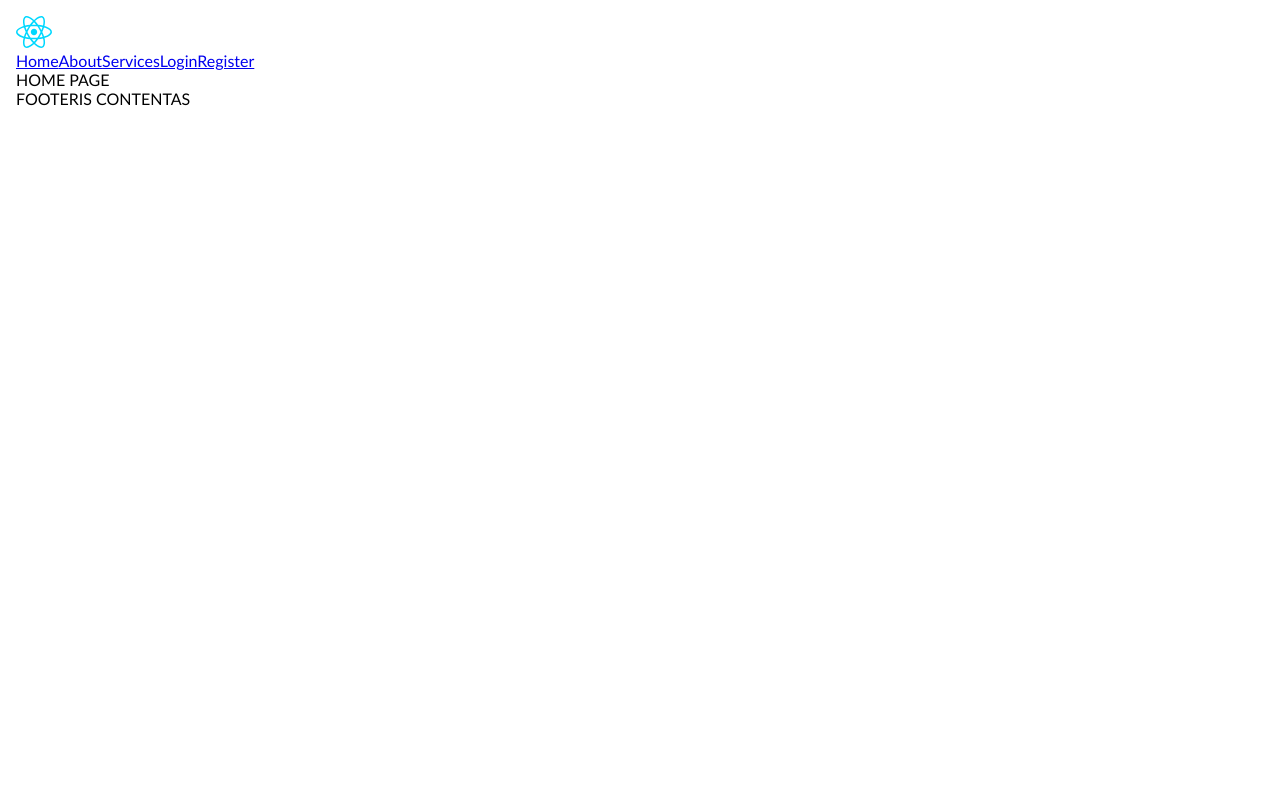
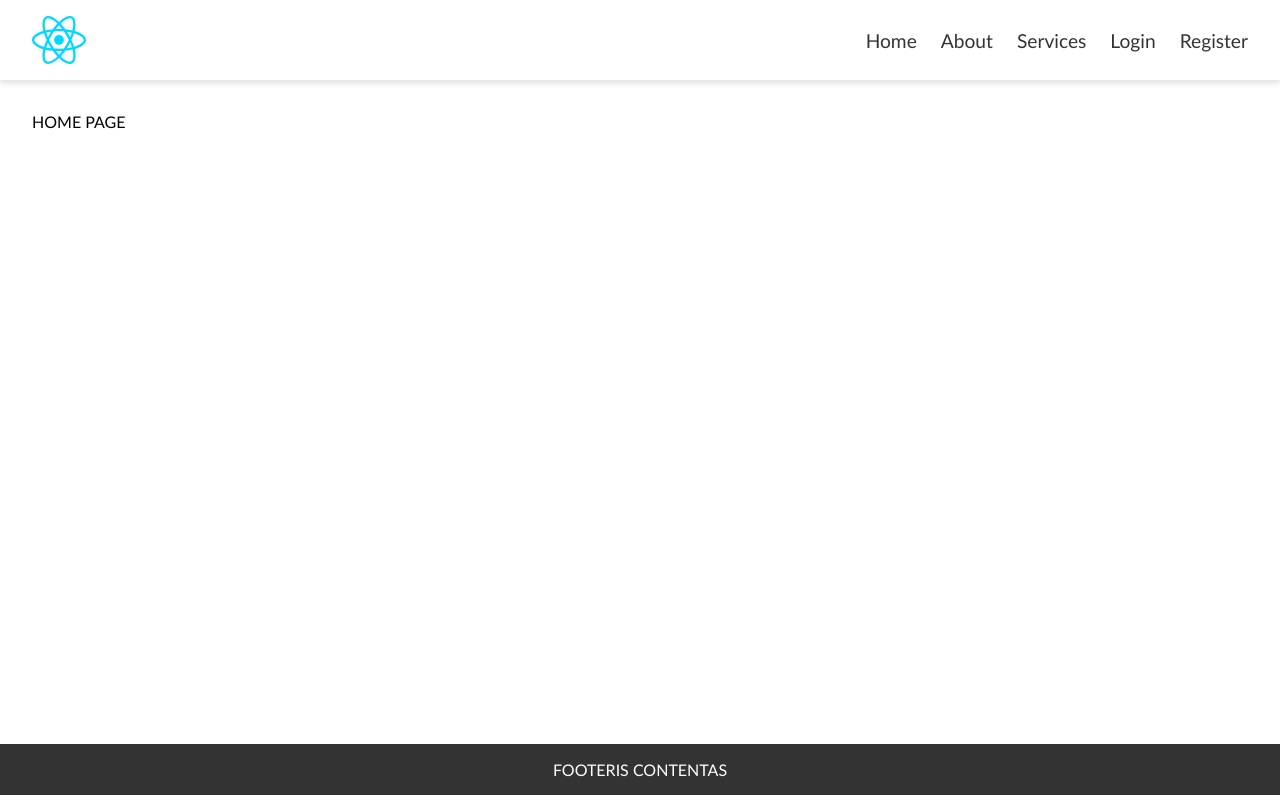
Before and after one commit to KetleriusLinas/55-grupe-react, a React (Vite) app: page / in a window 1280 px wide. Built offline with nearby package versions, Linux system fonts and the light colour scheme.

Commit message:
css done

```diff
--- a/src/index.css
+++ b/src/index.css
@@ -6,7 +6,6 @@ body * {
 }
 
 body {
-  padding: 1rem;
   font-family: 'Gill Sans', 'Gill Sans MT', Calibri, 'Trebuchet MS', sans-serif;
 }
 
@@ -18,3 +17,45 @@ body {
   border: 1px solid #ccc;
   border-radius: 0.5rem;
 }
+
+.header {
+  display: flex;
+  align-items: center;
+  justify-content: space-between;
+  padding: 1rem 2rem;
+  background-color: #fff;
+  box-shadow: 0 0.2rem 0.4rem #0002;
+  position: fixed;
+  top: 0;
+  left: 0;
+  right: 0;
+}
+
+.header + * {
+  margin-top: 5rem;
+}
+
+.header .logo{
+  height: 3rem;
+}
+.header .main-nav {
+  display: flex;
+  gap: 1.5rem;
+}
+.header .link {
+  color: #333;
+  text-decoration: none;
+  font-size: 1.2rem;
+}
+
+main {
+  padding: 2rem;
+  min-height: calc(100vh - 8.5rem);
+}
+
+footer {
+  padding: 1rem;
+  background-color: #333;
+  color: #fff;
+  text-align: center;
+}
```
